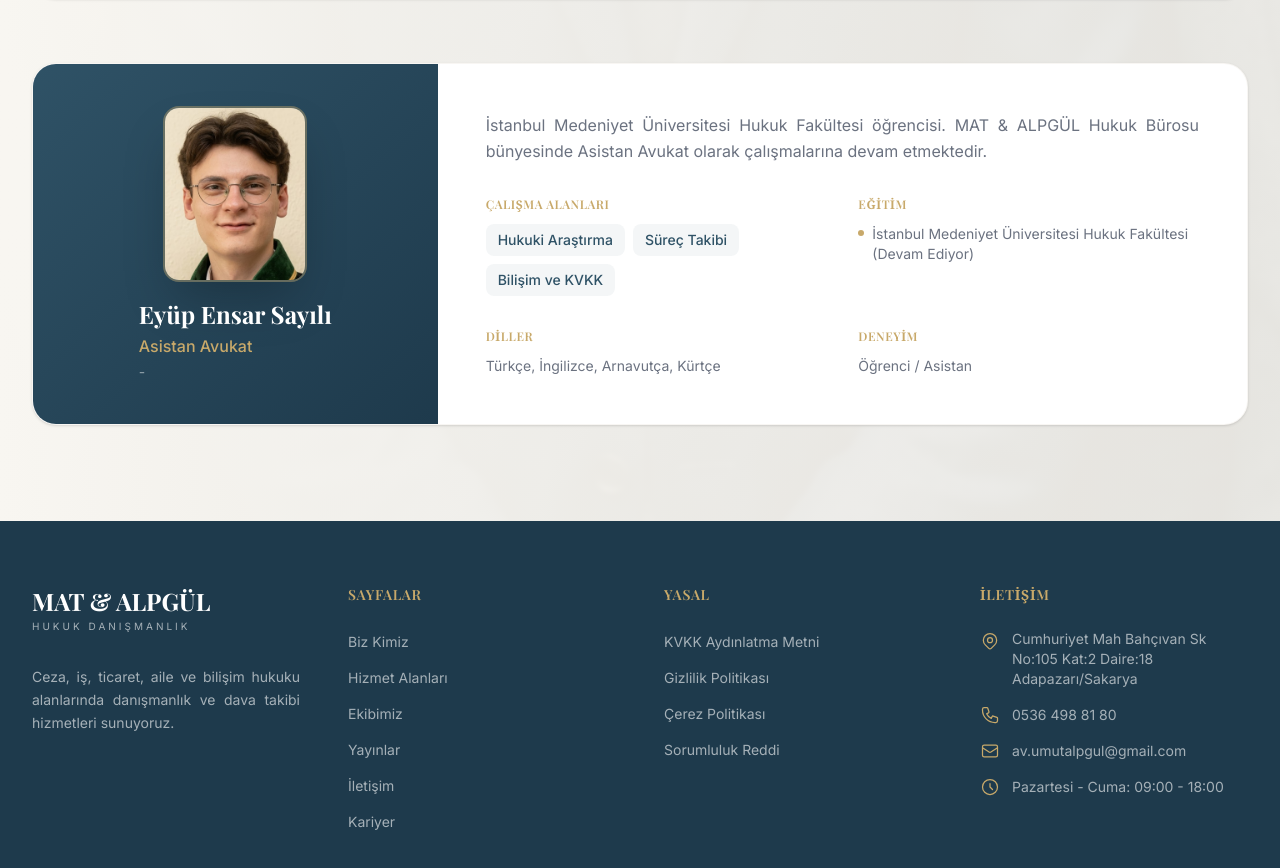
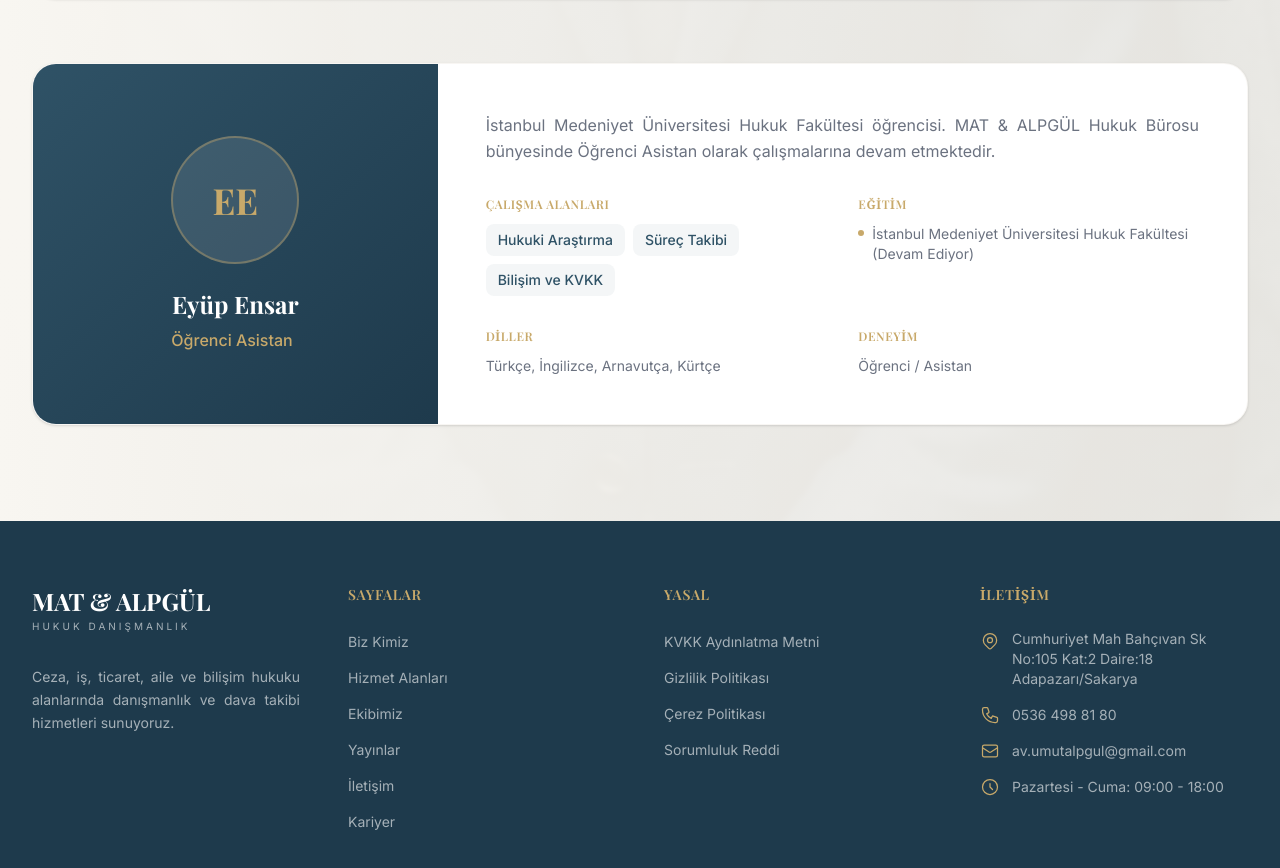
Before and after one commit to Erkan54/mat-hukuk, a React (Vite) app: page /ekibimiz in a window 1280 px wide. Shown: the part 2199-3067 px from the top of the page. Built offline with nearby package versions, Linux system fonts and the light colour scheme; a web font is replaced by a local one.

Commit message:
fix(team): update Eyup Ensar info, remove photo, set title to Ogrenci Asistan

```diff
--- a/src/components/home/TeamPreview.jsx
+++ b/src/components/home/TeamPreview.jsx
@@ -228,7 +228,7 @@ export default function TeamPreview() {
 
         {/* Mobile Layout */}
         <div className="lg:hidden space-y-5">
-          {team.filter(lawyer => lawyer.role !== 'assistant' && lawyer.name !== 'Eyüp Ensar Sayılı' && !lawyer.name.includes('Furkan Kalaycı')).map((lawyer, index) => (
+          {team.filter(lawyer => lawyer.role !== 'assistant' && !lawyer.name.includes('Eyüp Ensar') && !lawyer.name.includes('Furkan Kalaycı')).map((lawyer, index) => (
             <motion.div
               key={lawyer.id}
               initial={{ opacity: 0, y: 30 }}
@@ -249,7 +249,7 @@ export default function TeamPreview() {
                 ) : (
                   <div className="w-28 h-36 rounded-xl bg-gradient-to-br from-navy to-navy-dark flex flex-col items-center justify-center shrink-0 border border-gold/30">
                     <span className="font-serif text-2xl font-bold text-gold mb-1">
-                      {lawyer.name.split(' ').slice(1).map(n => n[0]).join('')}
+                      {(lawyer.name.startsWith('Av.') ? lawyer.name.split(' ').slice(1) : lawyer.name.split(' ')).map(n => n[0]).join('')}
                     </span>
                   </div>
                 )}
--- a/src/data/team.js
+++ b/src/data/team.js
@@ -67,11 +67,11 @@ export const team = [
   },
   {
     id: 5,
-    name: 'Eyüp Ensar Sayılı',
-    title: 'Asistan Avukat',
+    name: 'Eyüp Ensar',
+    title: 'Öğrenci Asistan',
     role: 'assistant',
-    image: '/images/lawyer3.jpg',
-    shortBio: 'İstanbul Medeniyet Üniversitesi Hukuk Fakültesi öğrencisi. MAT & ALPGÜL Hukuk Bürosu bünyesinde Asistan Avukat olarak çalışmalarına devam etmektedir.',
+    image: null,
+    shortBio: 'İstanbul Medeniyet Üniversitesi Hukuk Fakültesi öğrencisi. MAT & ALPGÜL Hukuk Bürosu bünyesinde Öğrenci Asistan olarak çalışmalarına devam etmektedir.',
     expertise: ['Hukuki Araştırma', 'Süreç Takibi', 'Bilişim ve KVKK'],
     education: [
       'İstanbul Medeniyet Üniversitesi Hukuk Fakültesi (Devam Ediyor)'
--- a/src/pages/Team.jsx
+++ b/src/pages/Team.jsx
@@ -54,14 +54,16 @@ export default function Team() {
                       </div>
                     ) : (
                       <div className="text-center">
-                        <div className="w-32 h-32 bg-white/10 rounded-full flex items-center justify-center mx-auto mb-6">
+                        <div className="w-32 h-32 bg-white/10 rounded-full flex items-center justify-center mx-auto mb-6 border-2 border-gold/40">
                           <span className="font-serif text-4xl font-bold text-gold">
-                            {lawyer.name.split(' ').slice(1).map(n => n[0]).join('')}
+                            {(lawyer.name.startsWith('Av.') ? lawyer.name.split(' ').slice(1) : lawyer.name.split(' ')).map(n => n[0]).join('')}
                           </span>
                         </div>
                         <h3 className="font-serif text-2xl font-bold text-white">{lawyer.name}</h3>
                         <p className="text-gold mt-2 font-medium">{lawyer.title}</p>
-                        <p className="text-white/50 text-sm mt-2">{lawyer.barNumber}</p>
+                        {lawyer.barNumber && lawyer.barNumber !== '-' && (
+                          <p className="text-white/50 text-sm mt-2">{lawyer.barNumber}</p>
+                        )}
                       </div>
                     )}
                   </div>
```
Also changed, not shown: 1 other file (tests, documents, lock files or other folders).
